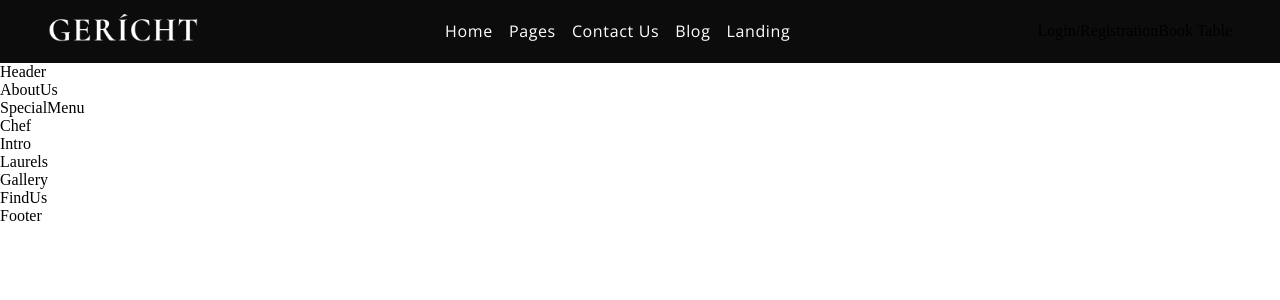
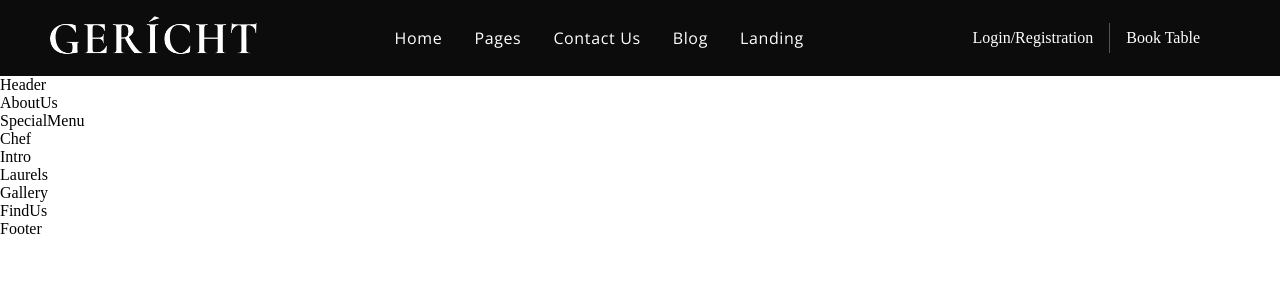
Before and after one commit to umar-101/resturant-app, a React (Create React App) app: page / in a window 1280 px wide. Shown: the top 300 px of the page. Built offline with nearby package versions, Linux system fonts and the light colour scheme; a web font is replaced by a local one.

Commit message:
navbar completed

```diff
--- a/package.json
+++ b/package.json
@@ -8,7 +8,9 @@
     "@testing-library/user-event": "^13.5.0",
     "react": "^18.1.0",
     "react-dom": "^18.1.0",
+    "react-icons": "^4.4.0",
     "react-scripts": "5.0.1",
+    "sass": "^1.52.2",
     "web-vitals": "^2.1.4"
   },
   "scripts": {
--- a/src/components/Navbar/Navbar.css
+++ /dev/null
@@ -1,33 +0,0 @@
-.app__navbar{
-    background-color: var(--color-black);
-    display: flex;
-    padding: 0.5rem 3rem;
-    align-items: left;
-    justify-content: space-between;
-
-    align-items: center;
-}
-
-.app__navbar-logo img{
-    width: 150px;
-
-}
-
-.app__navbar-items{
-    display: flex;
-    flex: 1;
-    justify-content: center;
-
-}
-
-.app__navbar-items ul{
-    margin: 0.5rem;
-    list-style-type: none;
-}
-.app__navbar-items ul li{
-    text-transform: capitalize;
-}
-
-.app__navbar-items a:hover{
-    color: var(--color-grey);
-}
--- a/src/components/Navbar/Navbar.jsx
+++ b/src/components/Navbar/Navbar.jsx
@@ -1,9 +1,13 @@
-import React from 'react';
+import React, { useState } from 'react';
 import { images } from '../../constants';
-import './Navbar.css';
+import { GiHamburgerMenu } from 'react-icons/gi';
+import { MdOutlineRestaurantMenu } from 'react-icons/md'
+import './Navbar.scss';
 
 
-const Navbar = () => (
+const Navbar = () => {
+  const [toogleMenu, setToogleMenu] = useState(false);
+  return (
     <nav className='app__navbar'>
       <div className='app__navbar-logo'>
         <img src={images.gericht} alt="logo" />
@@ -16,12 +20,28 @@ const Navbar = () => (
         ))}
       </div>
       <div className='app__navbar-login'>
-      <p>Login/Registration</p>
+        <a href='#login'>Login/Registration</a>
+        <div></div>
+        <a href='#book'>Book Table</a>
       </div>
-    <div className='app__navbar-book'>
-      <p>Book Table</p>
+
+      <div className='app__navbar-smallscreen'>
+        <GiHamburgerMenu fontSize={27} className='overlay_open' onClick={() => setToogleMenu(true)}></GiHamburgerMenu>
+        {toogleMenu && (
+          <div className='app__navbar-smallscreen_overlay flex__center slide-bottom'>
+            <MdOutlineRestaurantMenu fontSize={27} className="overlay__close" onClick={() => setToogleMenu(false)}></MdOutlineRestaurantMenu>
+            {['home', 'pages', 'contact us', 'blog', 'landing'].map((item) => (
+              <ul>
+                <li><a className='p__opensans' href="google.com">{item}</a></li>
+              </ul>
+            ))}
           </div>
+        )}
+
+      </div>
+
+
     </nav>
-);
-
+  )
+};
 export default Navbar;
--- /dev/null
+++ b/src/components/Navbar/Navbar.scss
@@ -0,0 +1,136 @@
+.app__navbar{
+    background-color: var(--color-black);
+    display: flex;
+    padding: 0.5rem 3rem;
+    align-items: left;
+    justify-content: space-between;
+
+    align-items: center;
+}
+
+.app__navbar-logo {
+    display: flex;
+    justify-content: flex-start;
+    align-items: center;
+    img{
+    width: 150px;
+    }
+}
+
+.app__navbar-items{
+    display: flex;
+    flex: 1;
+    justify-content: center;
+
+    ul{
+    margin: 0 1rem;
+    list-style-type: none;
+    }
+    li{
+          text-transform: capitalize;
+    }
+
+    & a:hover{
+     color: var(--color-grey);
+    }
+}
+
+.app__navbar-login{
+    color: var(--color-white);
+    display: flex;
+    align-items: center;
+    justify-content: flex-end;
+    margin: 0 1rem;
+
+     div{
+        width: 1px;
+        height: 30px;
+        background-color: var(--color-gray);
+    }
+
+    a{
+        margin: 0 1rem;
+
+        &:hover{
+            border-bottom: 1px solid var(--color-golden);
+            transition: all 0.3s ease;
+        }
+    }
+}
+
+.app__navbar-smallscreen{
+    display: none;
+
+    .overlay_open{
+        color: var(--color-white);
+    }
+}
+
+.app__navbar-smallscreen_overlay{
+    position: fixed;
+    top: 0;
+    left: 0;
+    width: 100%;
+    height: 100vh;
+    background: var(--color-black);
+    transition: 0.5s ease;
+
+    flex-direction: column;
+    z-index: 5;
+
+    .overlay__close{
+        font-size: 27px;
+        color: var(--color-golden);
+        cursor: pointer;
+        position: absolute;
+        top: 20px;
+        right: 20px;
+    }
+
+    ul{
+        list-style-type: none;
+    }
+    li{
+        margin: 1rem;
+        cursor: pointer;
+
+    }
+    a{
+         color: var(--color-golden);
+        font-size: 1.5rem;
+        text-align: center;
+        font-family: var(--font-base);
+
+        &:hover{
+            color: var(--color-white);
+        }
+    }
+}
+
+@media screen and (max-width:1150px){
+    .app__navbar-items{
+        display: none;
+    }
+    .app__navbar-smallscreen{
+        display: flex;
+    }
+}
+
+@media screen and (max-width:2000px){
+    .app__navbar-logo img{
+        width: 210px;
+    }
+}
+
+@media screen and (max-width:650px){
+    .app__navbar{
+        padding: 1rem;
+    }
+
+    .app__navbar-login{
+        display: none;
+    }
+    .app__navbar-logo img{
+        width: 110px;
+    }
+}
```
Also changed, not shown: 1 other file (tests, documents, lock files or other folders). Lines whose indentation alone changed are shown as unchanged.
